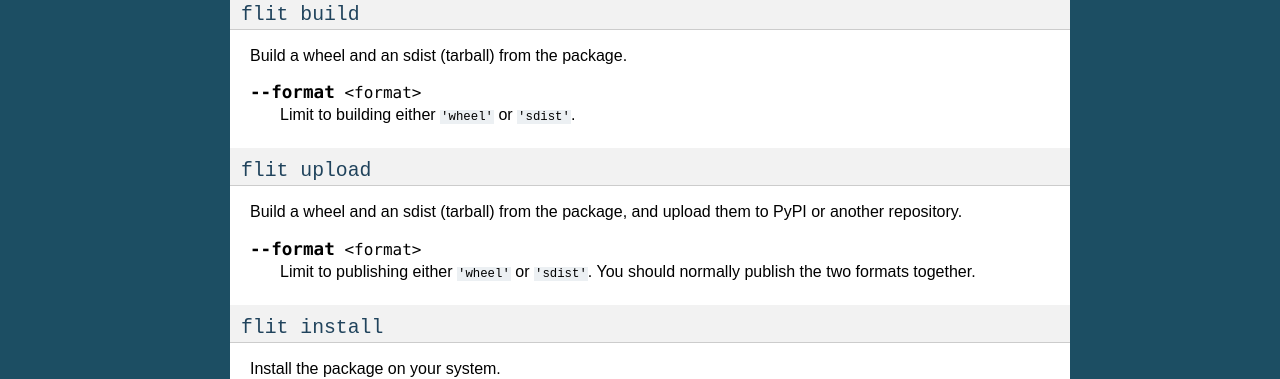
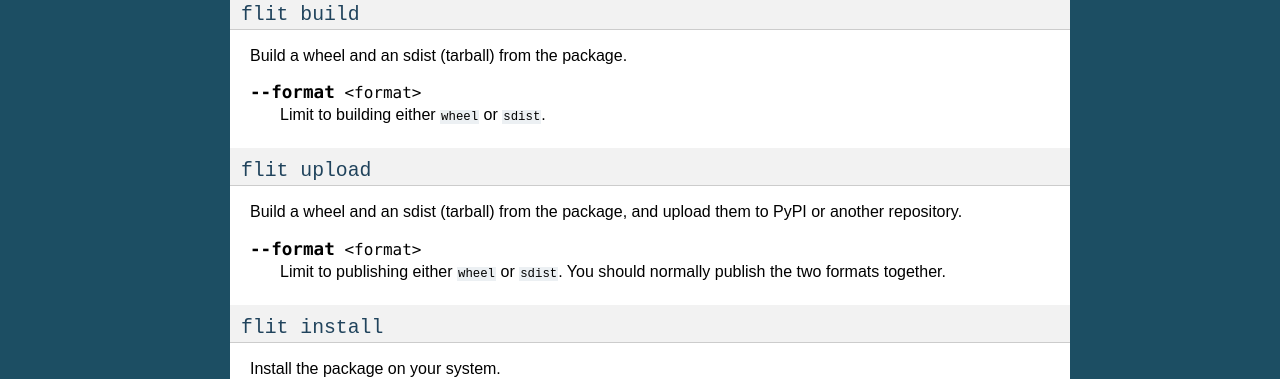
Before and after one commit to pypa/flit, a Sphinx documentation site: the page built from doc/cmdline.rst, in a window 1280 px wide. Shown: the part 524-903 px from the top of the page. Built offline with Sphinx 7.4.7, drawn with Linux system fonts in a browser that asks for light colours.

Commit message:
Don't need quotation marks in command line interface

```diff
--- a/doc/cmdline.rst
+++ b/doc/cmdline.rst
@@ -40,7 +40,7 @@
 
 .. option:: --format <format>
 
-   Limit to building either ``'wheel'`` or ``'sdist'``.
+   Limit to building either ``wheel`` or ``sdist``.
 
 
 ``flit upload``
@@ -53,7 +53,7 @@
 
 .. option:: --format <format>
 
-   Limit to publishing either ``'wheel'`` or ``'sdist'``.
+   Limit to publishing either ``wheel`` or ``sdist``.
    You should normally publish the two formats together.
 
 ``flit install``
```
